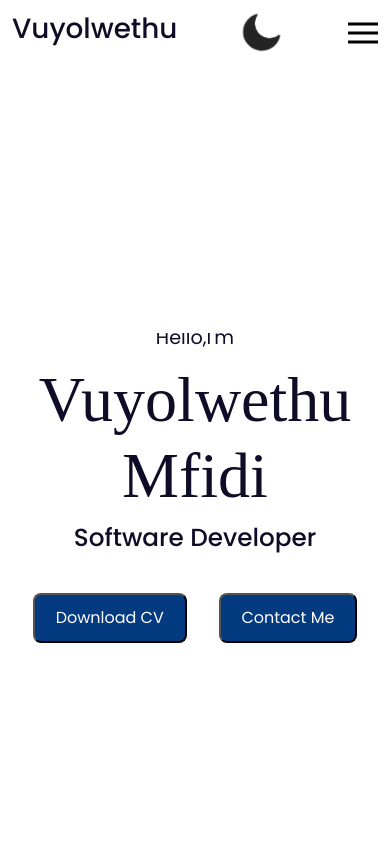
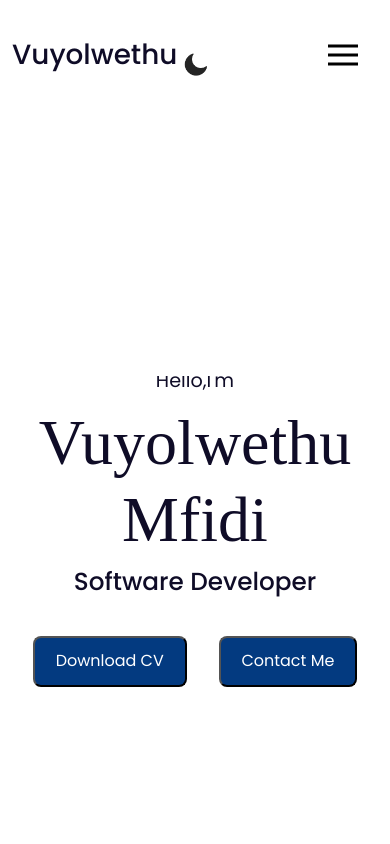
Before and after one commit to MfidiV/mfidiv_react_portfolio, a React (Create React App) app: page / in a window 390 px wide. Shown: the top 844 px of the page. Built offline with nearby package versions, Linux system fonts and the light colour scheme.

Commit message:
adjusted the max width container to 100% and intergrated email js

```diff
--- a/package.json
+++ b/package.json
@@ -13,9 +13,11 @@
     "aos": "^2.3.4",
     "bootstrap": "^5.3.2",
     "boxicons": "^2.1.4",
+    "emailjs-com": "^3.2.0",
     "font-awesome": "^4.7.0",
     "jquery": "^3.7.1",
     "react": "^18.2.0",
+    "react-bootstrap": "^2.10.1",
     "react-dom": "^18.2.0",
     "react-icons": "^5.0.1",
     "react-parallax-tilt": "^1.7.209",
--- a/src/Sections/Contact/Contact.css
+++ b/src/Sections/Contact/Contact.css
@@ -1,5 +1,4 @@
 .contact-container {
-
   margin: 0 auto;
   padding: 20px;
   border-radius: 5px;
@@ -26,15 +25,15 @@
 form {
   margin-bottom: 20px;
   width: 100%; /* Set width for the form controls */
-    max-width: 600px; /* Set maximum width for better layout */
+  max-width: 400px; /* Set maximum width for better layout */
   display: flex;
   flex-direction: column; /* Align items vertically */
   align-items: center; /* Center items horizontally */
 }
-  .form-group{
+
+.form-group {
   margin-bottom: 15px;
   width: 100%; /* Set width for the form controls */
-    max-width: 400px; /* Set maximum width for better layout */
   display: flex;
   flex-direction: column; /* Align items vertically */
   align-items: center; /* Center items horizontally */
@@ -65,12 +64,10 @@
   background-color: #0056b3;
 }
 
-  .error-message{
+.error-message {
   color: var(--bg-color);
 }
 
-  .container.dark .error-message
-{
-
+.container.dark .error-message {
   color: var(--text-color);
 }
--- a/src/Sections/Contact/Contact.js
+++ b/src/Sections/Contact/Contact.js
@@ -1,8 +1,9 @@
 import React, { useState } from 'react';
 import { FontAwesomeIcon } from '@fortawesome/react-fontawesome';
 import { faFacebook, faTwitter, faInstagram, faLinkedin } from '@fortawesome/free-brands-svg-icons';
-import ReCAPTCHA from 'react-recaptcha'; // Import ReCAPTCHA component
 import './Contact.css'; // Import CSS file for styling
+import emailjs from 'emailjs-com';
+import { Alert } from 'react-bootstrap'; // Import Alert component from react-bootstrap
 
 function Contact() {
   const [formData, setFormData] = useState({
@@ -11,6 +12,7 @@ function Contact() {
     message: ''
   });
   const [errorMessage, setErrorMessage] = useState('');
+  const [showAlert, setShowAlert] = useState(false); // State to control whether to show alert or not
 
   const handleChange = (e) => {
     setFormData({
@@ -26,6 +28,7 @@ function Contact() {
     const { name, email, message } = formData;
     if (!name || !email || !message) {
       setErrorMessage('All fields must be filled out');
+      setShowAlert(true); // Show alert
       return;
     }
 
@@ -33,26 +36,38 @@ function Contact() {
     const emailRegex = /^[^\s@]+@[^\s@]+\.[^\s@]+$/;
     if (!emailRegex.test(email)) {
       setErrorMessage('Please enter a valid email address');
+      setShowAlert(true); // Show alert
       return;
     }
 
     // Add your logic to send the form data
     console.log('Form submitted:', formData);
+    // Send email using EmailJS
+    const templateParams = {
+      from_name: name,
+      from_email: email,
+      message: message
+    };
 
+    emailjs.send("service_rjz6n3a", "template_oano9bq", templateParams, '9oU1xzcLnNXGvUlQv')
+      .then((response) => {
+        console.log('Email sent successfully:', response);
         // Clear the form fields after successful submission
         setFormData({
           name: '',
           email: '',
           message: ''
         });
-
-    // Clear the error message
         setErrorMessage('');
+        setShowAlert(true); // Show alert
+      })
+      .catch((error) => {
+        console.error('Error sending email:', error);
+        setErrorMessage('Failed to send email. Please try again later.');
+        setShowAlert(true); // Show alert
+      });
   };
 
-  const recaptchaLoaded = () => {
-    console.log('reCAPTCHA loaded');
-  };
 
   return (
     <div className="contact-container">
@@ -96,16 +111,8 @@ function Contact() {
             className="form-control"
           />
         </div>
-        <div className="form-group">
-          {/* Add ReCAPTCHA component */}
-          <ReCAPTCHA
-            sitekey="6LfRFnApAAAAAOU7KQ-o7Tn1I4unb4wsFA1FZknS" // Test site key for localhost
-            render="explicit"
-            onloadCallback={recaptchaLoaded}
-          />
-        </div>
 
-        {errorMessage && <p className="error-message">{errorMessage}</p>}
+        {showAlert && <Alert variant="danger" onClose={() => setShowAlert(false)} dismissible>{errorMessage}</Alert>}
         <div className="form-group">
           <button type="submit" className="btn btn-primary">Send</button>
         </div>
--- a/src/components/Navbar/Navbar.css
+++ b/src/components/Navbar/Navbar.css
@@ -4,7 +4,7 @@
   align-items: center;
   justify-content: space-between;
   /* background: #fff; */
-  padding: 15px 7%;
+  padding: 15px 20%;
   transition: 0.5s;
 }
 
@@ -12,13 +12,20 @@
   width: 160px;
   cursor: pointer;
   color: var(--bg-color);
+  margin:30px;
 }
 
 .toggle-icon {
-  width: 50px;
+  height: 30px;
+  width: 30px;
+  margin-top: 10px;
   cursor: pointer;
 }
+.nav-b{
+  display: flex;
+  margin-right: 50px;
 
+}
 .menu-icon {
   display: none;
   width: 30px;
@@ -46,7 +53,11 @@
 
 @media screen and (max-width: 768px) {
     .toggle-icon {
-    display: block;
+      display: flex;
+      position: absolute;
+      top: 50%;
+      left: 50%;
+      transform: translate(-50%, -50%);
     }
 
     .menu-icon {
@@ -55,8 +66,19 @@
     }
 
     .navbar {
-    position: relative; /* Ensure relative positioning for absolute children */
-    /* border-radius: 30px; */
+      position: flex; /* Ensure relative positioning for absolute children */
+      border-radius: 30px;
+    }
+
+    .logo {
+      margin: 30px 0; /* Adjust margin to make space for the toggle-icon */
+    }
+
+    .nav-b {
+      display: flex;
+      justify-content: space-between; /* Add space between nav-links and toggle-icon */
+      align-items: center;
+      margin-right: 20px; /* Adjust margin for spacing */
     }
 
     .nav-links {
--- a/src/components/Navbar/Navbar.js
+++ b/src/components/Navbar/Navbar.js
@@ -24,6 +24,7 @@ const Navbar = ({ theme, setTheme }) => {
   return (
     <div className="navbar">
       <h1 className="logo">Vuyolwethu</h1>
+      <div className="nav-b">
       <ul className={`nav-links ${showMenu ? "show" : ""}`}>
         <li>
           <Link
@@ -98,6 +99,8 @@ const Navbar = ({ theme, setTheme }) => {
         className="menu-icon"
         onClick={toggleMenu}
       />
+      </div>
+
     </div>
   );
 };
--- a/src/index.css
+++ b/src/index.css
@@ -30,6 +30,7 @@ section {
   min-height: 100vh;
   background: var(--text-color);
   transition: 0.5s;
+  max-width: 100%;
 }
 
 .container.dark {
```
Also changed, not shown: 1 other file (tests, documents, lock files or other folders). Lines whose indentation alone changed are shown as unchanged.
